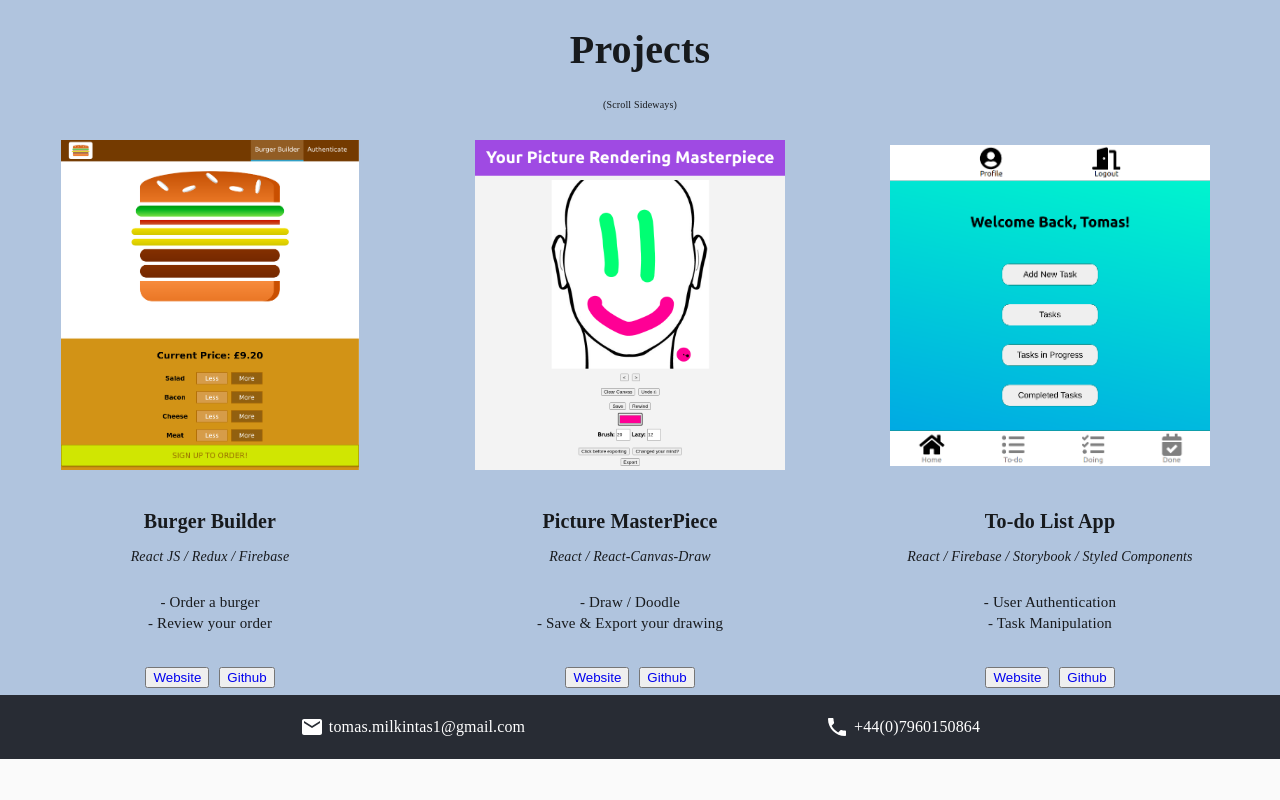
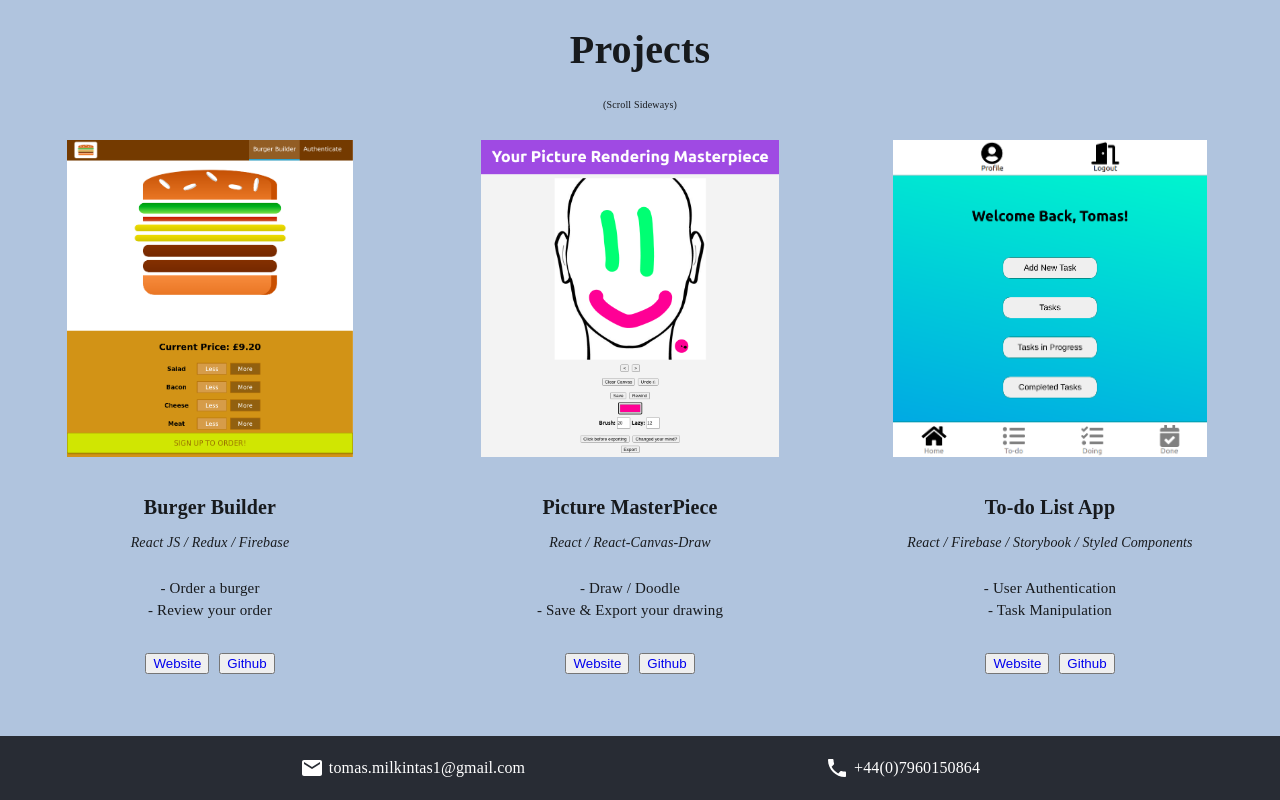
Before and after one commit to tomasmilkintas/portfolio, a React (Create React App) app: page / in a window 1280 px wide. Shown: the part 849-1649 px from the top of the page. Before the commit the page ends 1608 px from the top, so only its background shows below. Built offline with nearby package versions, Linux system fonts and the light colour scheme; a web font is replaced by a local one.

Commit message:
fixed height issue

```diff
--- a/src/containers/Home/Home.css
+++ b/src/containers/Home/Home.css
@@ -24,8 +24,9 @@
 .home__projects {
     display: flex;
     flex-direction: column;
-    height: 93vh;
+    min-height: 93vh;
     background-color: lightsteelblue;
+    overflow-y: scroll;
 }
 
 .home__projectsTitle {
@@ -70,7 +71,7 @@
     display: flex;
     justify-content: space-evenly;
     align-items: center;
-    height: 8vh;
+    min-height: 8vh;
 }
 
 .home__footerText {
--- a/src/containers/Home/Home.js
+++ b/src/containers/Home/Home.js
@@ -49,7 +49,10 @@ const Home = (props) => {
 
             <div className="home__projects">
                 <h1 className="home__projectsTitle">Projects</h1>
-                <p className="home__projectsNote">(Scroll Sideways)</p>
+
+                {window.screen.width < 1500 && (
+                    <p className="home__projectsNote">(Scroll Sideways)</p>
+                )}
                 <div className="home__projectSlider">
                     <Projects />
                 </div>
--- a/src/containers/Projects/Project.css
+++ b/src/containers/Projects/Project.css
@@ -49,3 +49,9 @@
         margin-top: 0px;
     }
 }
+
+@media (max-height: 800px) {
+    .project__image {
+        height: 55%;
+    }
+}
--- a/src/containers/Projects/Projects.css
+++ b/src/containers/Projects/Projects.css
@@ -25,3 +25,9 @@ h2 {
         margin-left: auto;
     }
 }
+
+@media (max-height: 600px) {
+    .projects {
+        overflow-y: scroll;
+    }
+}
```
